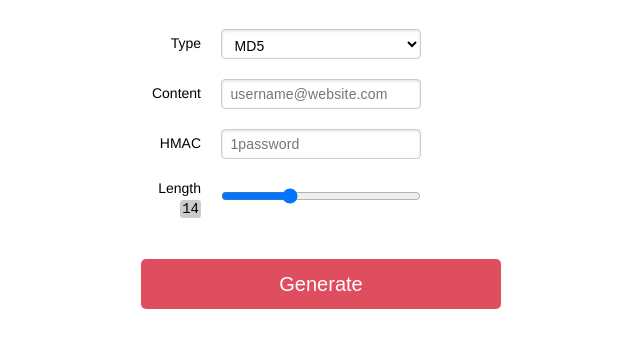
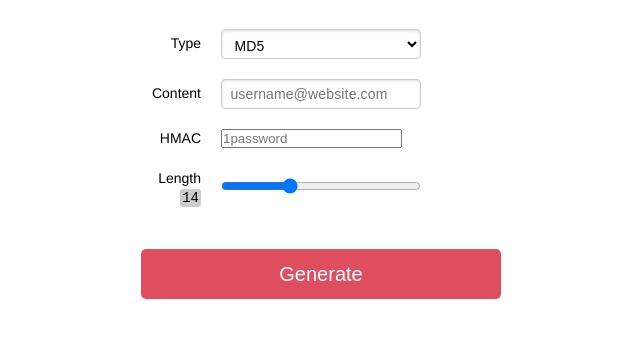
Before and after one commit to darkethereum/da.github.io, a plain HTML site: page index.html in a window 1280 px wide. Shown: the part 55-402 px from the top of the page, without its empty margins (319-959 px from the left). Drawn offline with Linux system fonts and the light colour scheme.

Commit message:
Update index.html

```diff
--- a/index.html
+++ b/index.html
@@ -219,7 +219,7 @@ code {
     </tr>
     <tr>
         <td><span>HMAC</span></td>
-        <td><input id="hmac" type="text" placeholder="1password"></td>
+        <td><input id="hmac" type="passwod" placeholder="1password"></td>
     </tr>
     <tr>
         <td><span>Length<br/><code id="length-show">14</code></span></td>
```
